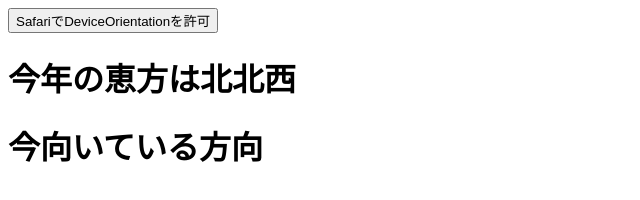
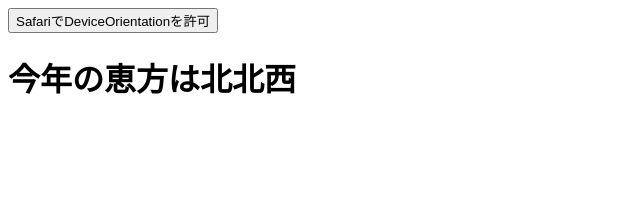
Before and after one commit to n-yamachi/ehou, a plain HTML site: page index.html in a window 1280 px wide. Shown: the whole page, without its empty margins (0-640 px from the left). Drawn offline with Linux system fonts and the light colour scheme.

Commit message:
表示変更

```diff
--- a/index.html
+++ b/index.html
@@ -9,9 +9,7 @@
 <body>
     <input type="button" id="permit" value="SafariでDeviceOrientationを許可" />
     <div id='ehou'></div>
-    <div id='direction'>
-        <h1>今向いている方向</h1>
-    </div>
+    <div id='direction'></div>
     <script type="text/javascript" src="index.js"></script>
 </body>
 
```
